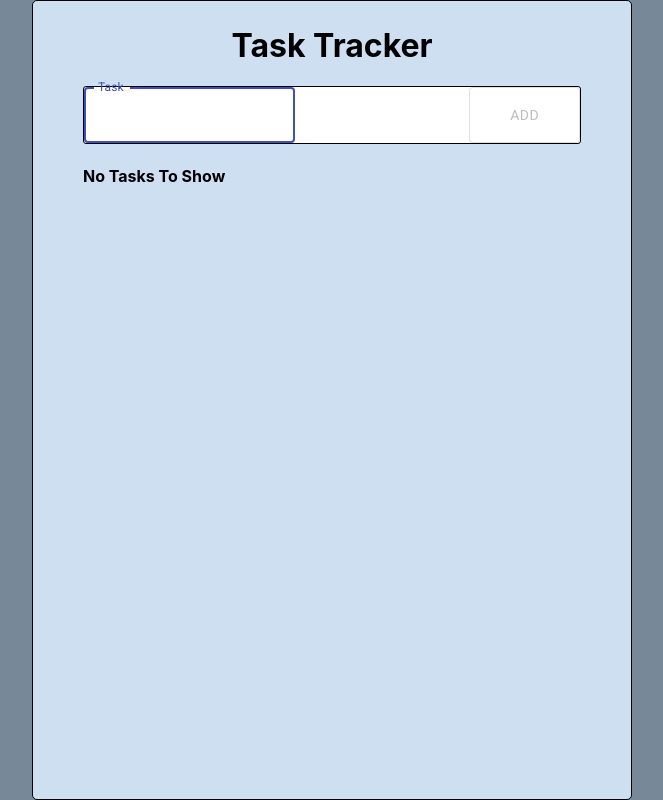
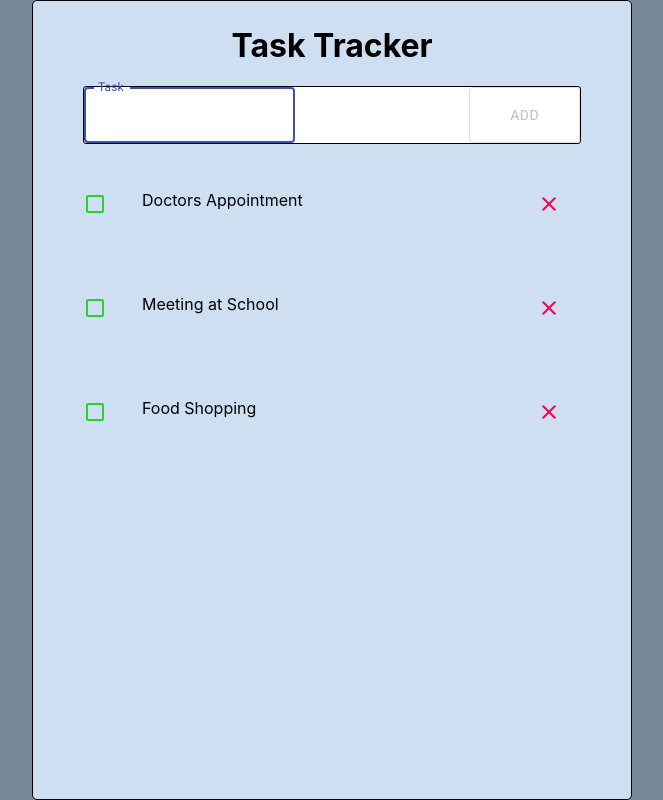
Before and after one commit to Andrew-Sparrow/TODO, a React (Create React App) app: page / in a window 1280 px wide. Shown: the whole page, without its empty margins (308-971 px from the left). Built offline with nearby package versions, Linux system fonts and the light colour scheme; data requests are answered from the project's data file.

Commit message:
ability to fetch tasks from local server was developed

```diff
--- a/src/App.jsx
+++ b/src/App.jsx
@@ -1,4 +1,4 @@
-import React, { useState } from 'react';
+import React, { useState, useEffect } from 'react';
 import nanoid from 'nanoid';
 
 import './App.css';
@@ -13,10 +13,8 @@ import Header from './view/Header';
 import Tasks from './view/Tasks';
 import NoTasks from './view/NoTasks';
 
-const originTasks = [];
-
 const App = () => {
-  const [listTasks, setTasks] = useState(originTasks);
+  const [tasks, setTasks] = useState([]);
 
   const containerStyle = {
     backgroundColor: '#CDDFF1',
@@ -27,21 +25,37 @@ const App = () => {
     paddingBlockStart: '25px',
   };
 
+  const fetchTasks = async () => {
+    const response = await fetch('http://localhost:5000/tasks');
+    const data = await response.json();
+
+    return data;
+  };
+
+  useEffect(() => {
+    const getTasks = async () => {
+      const tasksFromServer = await fetchTasks();
+      setTasks(tasksFromServer);
+    };
+
+    getTasks();
+  }, []);
+
   const addTask = (task) => {
     const id = `id-${nanoid(7)}`;
     const isCompleted = false;
 
     const newTask = { id, isCompleted, ...task };
 
-    setTasks([...listTasks, newTask]);
+    setTasks([...tasks, newTask]);
   };
 
   const deleteTask = (id) => {
-    setTasks(listTasks.filter((task) => id !== task.id));
+    setTasks(tasks.filter((task) => id !== task.id));
   };
 
   const toggleCompleted = (id) => {
-    setTasks(listTasks.map((task) => (task.id === id
+    setTasks(tasks.map((task) => (task.id === id
       ? { ...task, isCompleted: !task.completed }
       : task)));
   };
@@ -54,8 +68,8 @@ const App = () => {
     >
       <Header />
       <AddNewTaskContainer onAdd={addTask} />
-      {originTasks.length > 0
-        ? <Tasks tasks={listTasks} onDelete={deleteTask} onToggleCompleted={toggleCompleted} />
+      {tasks.length > 0
+        ? <Tasks tasks={tasks} onDelete={deleteTask} onToggleCompleted={toggleCompleted} />
         : <NoTasks />}
     </Container>
   );
```
Also changed, not shown: 1 other file (tests, documents, lock files or other folders).
